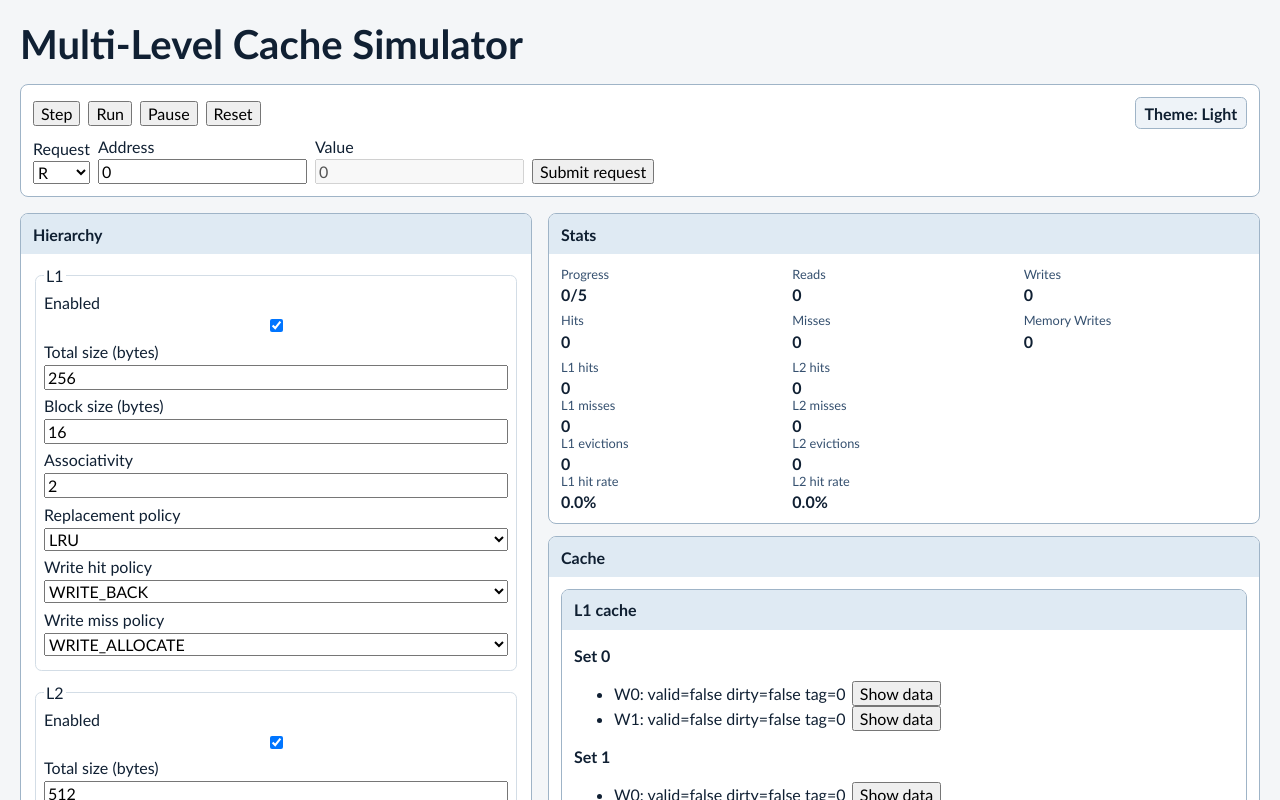
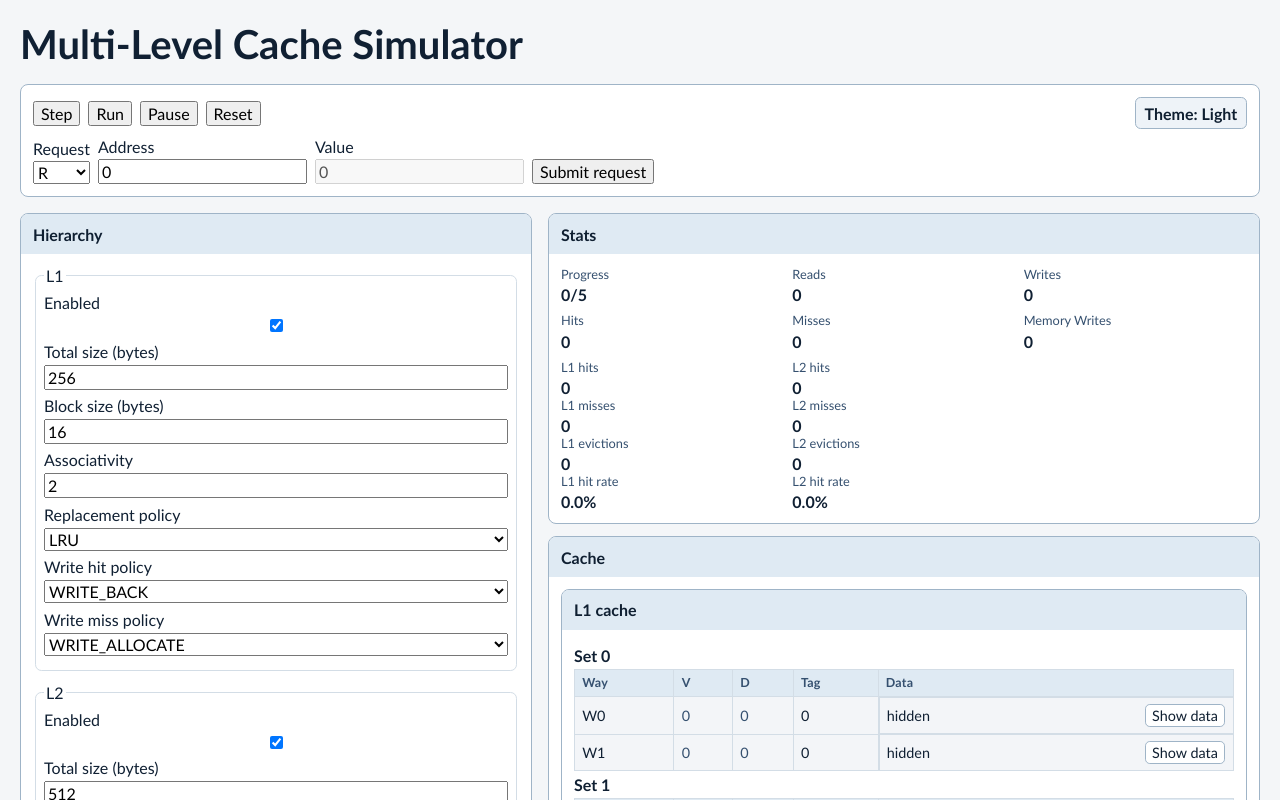
Before and after one commit to sohambagchi/cache-simulator, a React (Vite) app: page / in a window 1280 px wide. Shown: the top 800 px of the page. Built offline with nearby package versions, Linux system fonts and the light colour scheme.

Commit message:
feat(ui): render cache blocks as muted validity tables

```diff
--- a/src/styles/app.css
+++ b/src/styles/app.css
@@ -158,8 +158,82 @@ h1 {
   margin: 0.25rem 0;
 }
 
+.cache-set-table {
+  width: 100%;
+  border-collapse: collapse;
+  font-size: 0.9rem;
+}
+
+.cache-set-table th,
+.cache-set-table td {
+  border: 1px solid var(--border-subtle);
+  padding: 0.35rem 0.45rem;
+  text-align: left;
+}
+
+.cache-set-table th {
+  background: var(--surface-muted);
+  color: var(--text-muted);
+  font-size: 0.78rem;
+  letter-spacing: 0.02em;
+}
+
+.cache-way-row {
+  transition: background-color 120ms ease-out;
+}
+
+.cache-way--valid {
+  background: #edf6ee;
+}
+
+.cache-way--invalid {
+  background: #f3f5f8;
+}
+
+.cache-way--dirty {
+  background: #f8f1e7;
+}
+
+.cache-set[data-active-set="true"] .cache-set-table {
+  border: 1px solid var(--border-muted);
+}
+
+.cache-way-row[data-victim-way="true"] {
+  box-shadow: inset 0 0 0 2px #bc8f54;
+}
+
+.cache-way-row[data-tag-match="true"] {
+  box-shadow: inset 0 0 0 2px #4f8f64;
+}
+
+.cache-way-row[data-compare-match="true"] {
+  box-shadow: inset 0 0 0 2px #557e9f;
+}
+
+.cache-cell--valid-true,
+.cache-cell--dirty-true {
+  font-weight: 700;
+}
+
+.cache-cell--valid-false,
+.cache-cell--dirty-false {
+  color: var(--text-muted);
+}
+
+.cache-cell--data {
+  display: flex;
+  align-items: center;
+  justify-content: space-between;
+  gap: 0.4rem;
+}
+
 .cache-set [data-action="toggle-block-data"] {
-  margin-left: 0.4rem;
+  border: 1px solid var(--border-muted);
+  border-radius: 0.3rem;
+  background: var(--surface-card);
+  color: var(--text-strong);
+  padding: 0.15rem 0.4rem;
+  white-space: nowrap;
 }
 
 .memory-list,
--- a/src/ui/cache/CacheVisualizationPanel.tsx
+++ b/src/ui/cache/CacheVisualizationPanel.tsx
@@ -49,24 +49,48 @@ export function CacheVisualizationPanel({ levels, events }: CacheVisualizationPa
                     data-active-set={isActiveSet ? "true" : "false"}
                   >
                     <h4>Set {setIndex}</h4>
-                <ul>
+                    <table className="cache-set-table">
+                      <thead>
+                        <tr>
+                          <th scope="col">Way</th>
+                          <th scope="col">V</th>
+                          <th scope="col">D</th>
+                          <th scope="col">Tag</th>
+                          <th scope="col">Data</th>
+                        </tr>
+                      </thead>
+                      <tbody>
                         {set.ways.map((way, wayIndex) => {
                           const key = `${level.id}-${setIndex}-${wayIndex}`;
                           const showData = Boolean(revealedDataKeys[key]);
                           const comparedWay = levelEvent?.comparedWays.find((entry) => entry.way === wayIndex);
                           const isVictimWay = isActiveSet && levelEvent?.victimWay === wayIndex;
                           const hasTagCue = isActiveSet && way.valid && levelEvent?.tag === way.tag;
+                          const wayStatusClassName = [
+                            "cache-way-row",
+                            way.valid ? "cache-way--valid" : "cache-way--invalid",
+                            way.dirty ? "cache-way--dirty" : "cache-way--clean",
+                          ].join(" ");
 
                           return (
-                    <li
+                            <tr
                               key={`${level.id}-set-${setIndex}-way-${wayIndex}`}
+                              className={wayStatusClassName}
                               data-way-index={String(wayIndex)}
                               data-victim-way={isVictimWay ? "true" : "false"}
                               data-tag-match={hasTagCue ? "true" : "false"}
                               data-compare-match={comparedWay?.match ? "true" : "false"}
                             >
-                      W{wayIndex}: valid={String(way.valid)} dirty={String(way.dirty)} tag={way.tag}
-                      {showData ? ` data=${way.data}` : ""}
+                              <td className="cache-cell cache-cell--way">W{wayIndex}</td>
+                              <td className={`cache-cell ${way.valid ? "cache-cell--valid-true" : "cache-cell--valid-false"}`}>
+                                {way.valid ? "1" : "0"}
+                              </td>
+                              <td className={`cache-cell ${way.dirty ? "cache-cell--dirty-true" : "cache-cell--dirty-false"}`}>
+                                {way.dirty ? "1" : "0"}
+                              </td>
+                              <td className="cache-cell cache-cell--tag">{way.tag}</td>
+                              <td className="cache-cell cache-cell--data">
+                                <span>{showData ? String(way.data) : "hidden"}</span>
                                 <button
                                   data-action="toggle-block-data"
                                   type="button"
@@ -74,14 +98,19 @@ export function CacheVisualizationPanel({ levels, events }: CacheVisualizationPa
                                 >
                                   {showData ? "Hide data" : "Show data"}
                                 </button>
-                    </li>
-                  );})}
-                </ul>
+                              </td>
+                            </tr>
+                          );
+                        })}
+                      </tbody>
+                    </table>
                   </div>
-            );})}
+                );
+              })}
             </div>
           </CollapsibleCard>
-      );})}
+        );
+      })}
     </div>
   );
 }
```
Also changed, not shown: 1 other file (tests, documents, lock files or other folders). Lines whose indentation alone changed are shown as unchanged.
